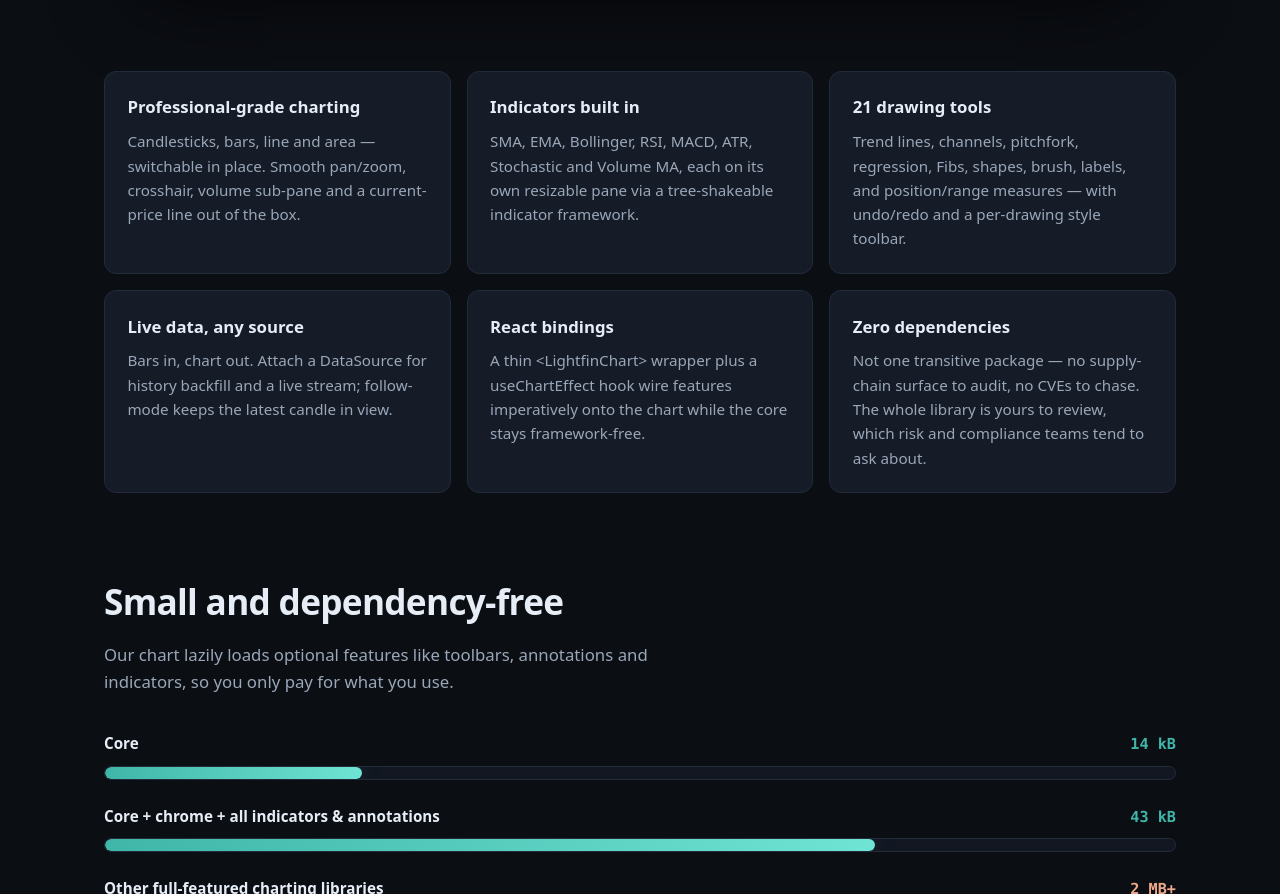
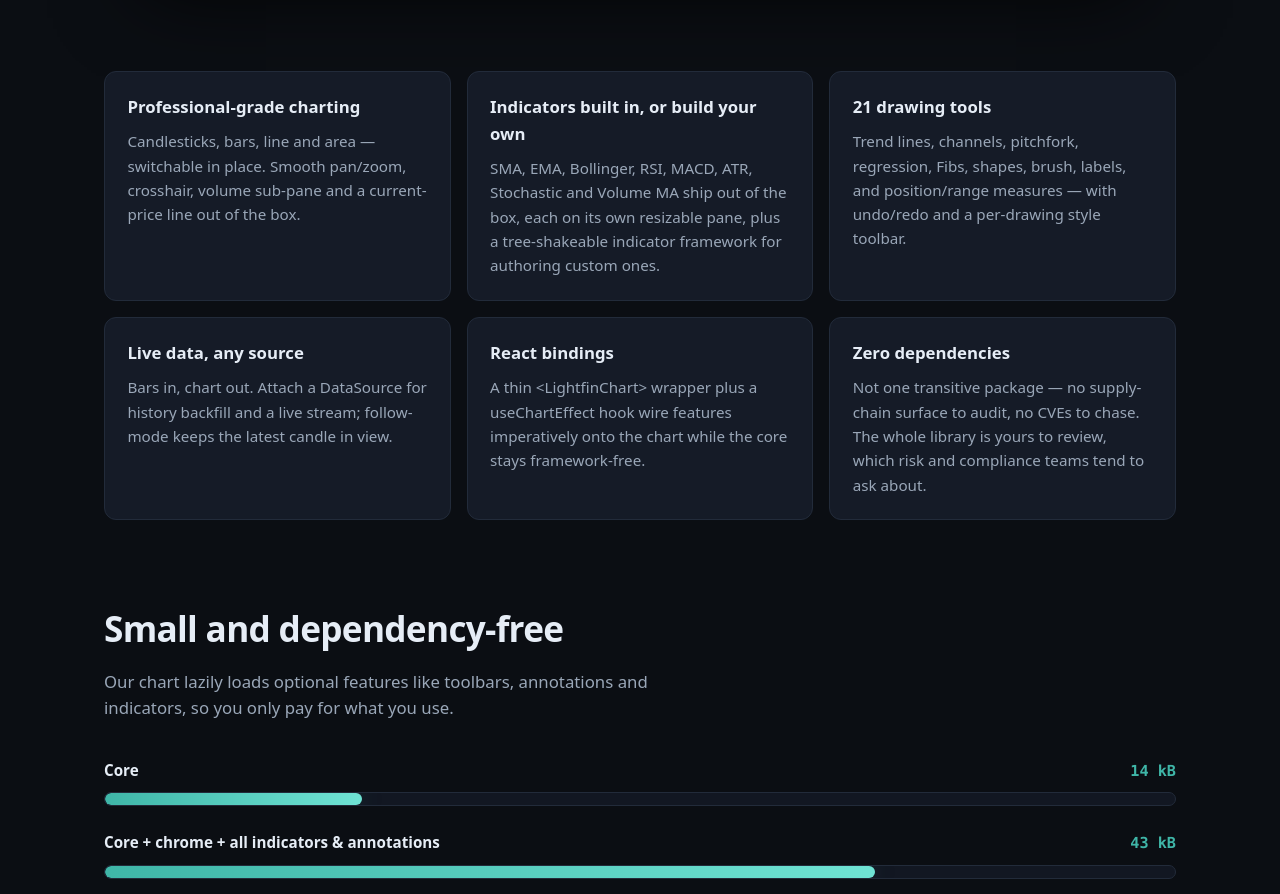
Before and after one commit to lightfin-io/lightfin-mono, an Astro site in the folder packages/www/: page / in a window 1280 px wide. Shown: the part 1095-1989 px from the top of the page. Built offline with nearby package versions, Linux system fonts and the light colour scheme; Astro itself is replaced by a stand-in of ours; no server answers.

Commit message:
Update readmes

```diff
--- a/packages/core/package.json
+++ b/packages/core/package.json
@@ -1,9 +1,10 @@
 {
   "name": "@lightfin/core",
-  "version": "0.0.1",
+  "version": "0.0.2",
   "description": "A powerful, lightweight, dependency-free financial charting library for the web.",
   "type": "module",
   "license": "MIT",
+  "homepage": "https://lightfin.io",
   "publishConfig": {
     "access": "public"
   },
--- a/packages/react/package.json
+++ b/packages/react/package.json
@@ -1,9 +1,10 @@
 {
   "name": "@lightfin/react",
-  "version": "0.0.1",
+  "version": "0.0.2",
   "description": "React bindings for @lightfin/core: <LightfinChart> plus hooks.",
   "type": "module",
   "license": "MIT",
+  "homepage": "https://lightfin.io",
   "publishConfig": {
     "access": "public"
   },
--- a/packages/www/src/pages/index.astro
+++ b/packages/www/src/pages/index.astro
@@ -8,8 +8,8 @@ const features = [
     body: 'Candlesticks, bars, line and area — switchable in place. Smooth pan/zoom, crosshair, volume sub-pane and a current-price line out of the box.',
   },
   {
-    title: 'Indicators built in',
-    body: 'SMA, EMA, Bollinger, RSI, MACD, ATR, Stochastic and Volume MA, each on its own resizable pane via a tree-shakeable indicator framework.',
+    title: 'Indicators built in, or build your own',
+    body: 'SMA, EMA, Bollinger, RSI, MACD, ATR, Stochastic and Volume MA ship out of the box, each on its own resizable pane, plus a tree-shakeable indicator framework for authoring custom ones.',
   },
   {
     title: '21 drawing tools',
```
Also changed, not shown: packages/core/README.md, packages/react/README.md (added).
